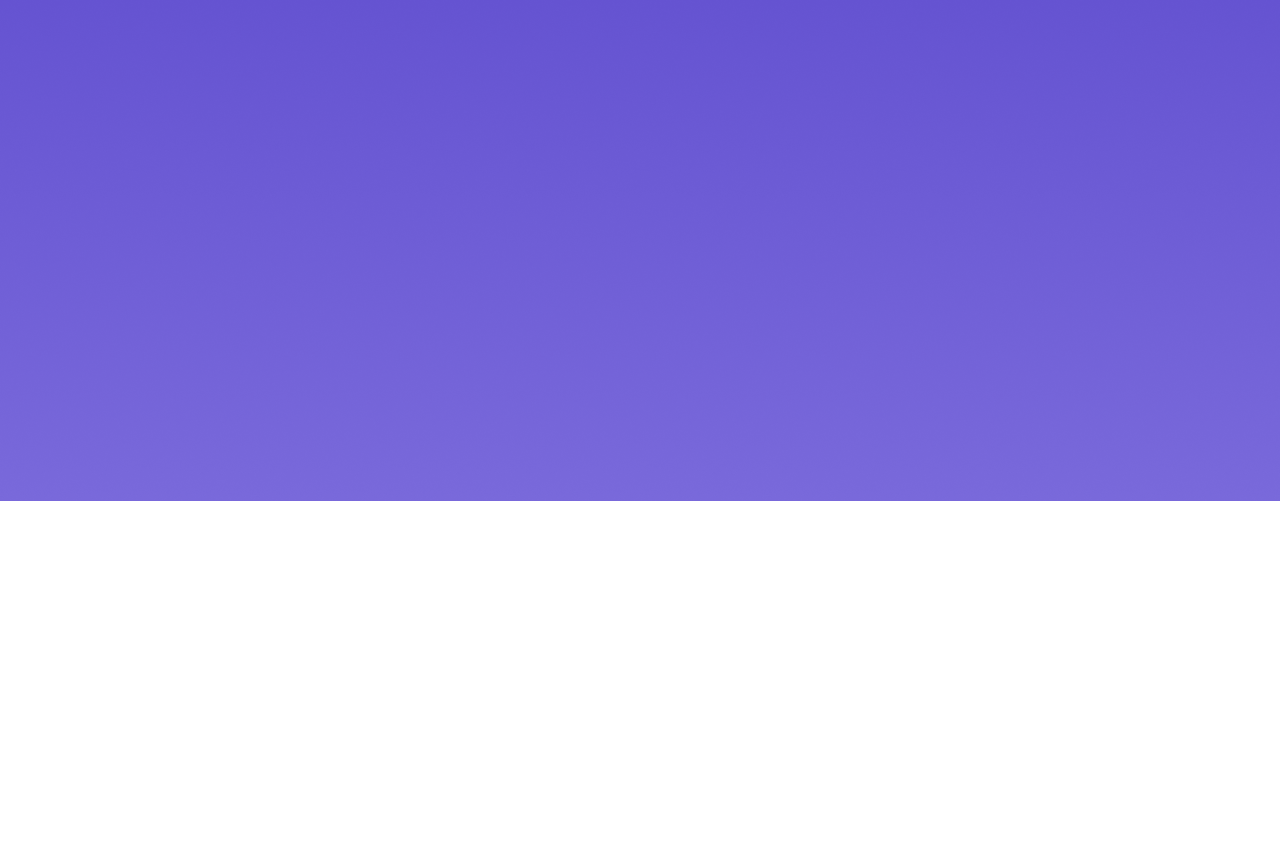
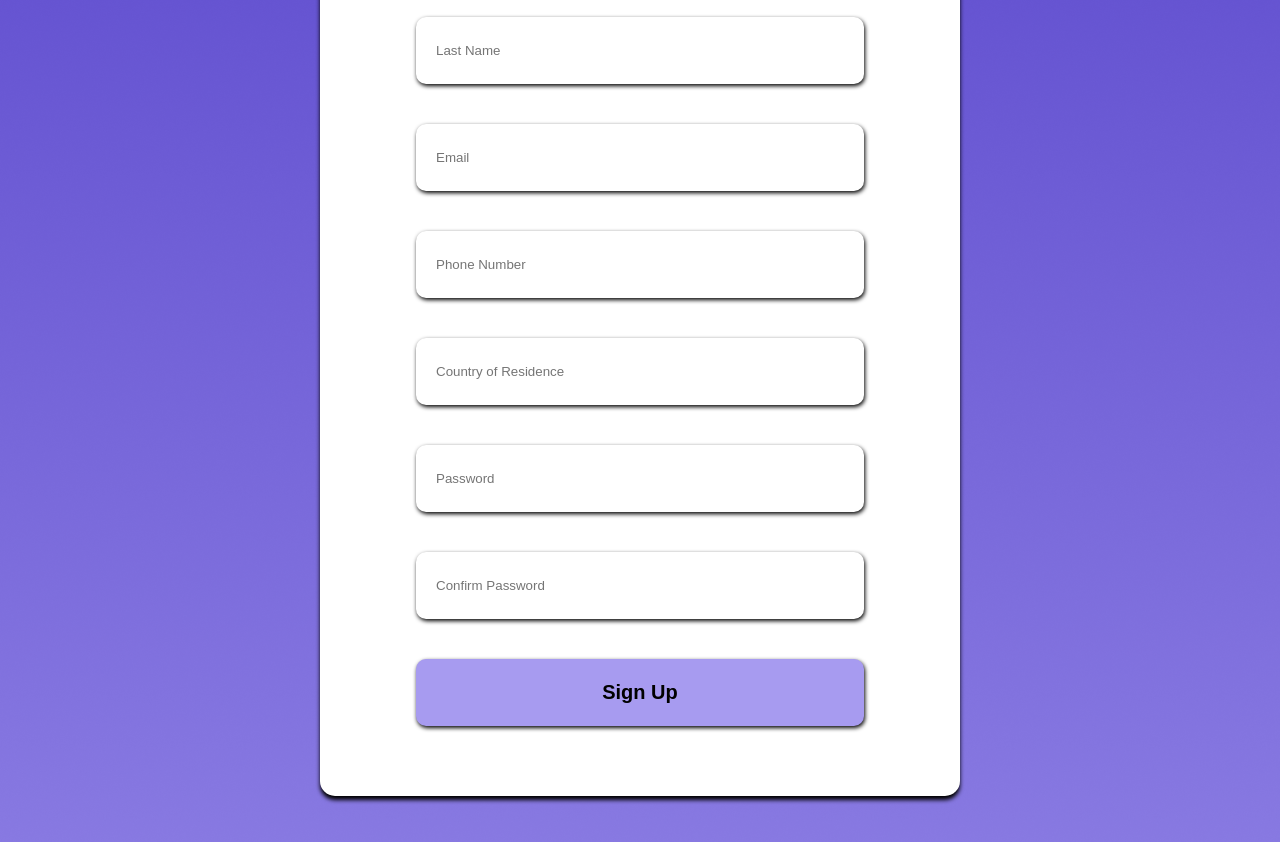
Before and after one commit to Codiadem/i-Jobs, a React (Vite) app: page /sign-up in a window 1280 px wide. Shown: the part 400-1242 px from the top of the page. Before the commit the page ends 901 px from the top, so only its background shows below. Built offline with nearby package versions, Linux system fonts and the light colour scheme.

Commit message:
feat: change font and updated sign up page with form.

```diff
--- a/src/index.css
+++ b/src/index.css
@@ -2,6 +2,7 @@
   box-sizing: border-box;
   margin: 0;
   padding: 0;
+  font-family: "Inter" sans-serif;
 }
 
 body {
@@ -9,8 +10,6 @@ body {
 }
 
 :root {
-  --font-family: Inter, system-ui, Avenir, Helvetica, Arial, sans-serif;
-
   /* Reuseable Colours */
   --darkblue: #4231a6;
   --light-grey: #e2e1e2;
@@ -40,7 +39,7 @@ body {
   display: block;
   width: 80%;
   height: 67px;
-  margin: 20px auto;
+  margin: 30px auto;
   border: none;
   border-radius: 10px;
   background-color: var(--button-colour);
--- a/src/pages/Login.jsx
+++ b/src/pages/Login.jsx
@@ -8,9 +8,10 @@ function Login() {
     <>
       <div className="login-body">
         <div className="box">
+          <div className="boxes"></div>
           <div className="card boxes">
+            <h1 className="login">Login</h1>
             <form action="">
-              <h1 className="login">Login</h1>
               <div className="login-input">
                 <input type="email" placeholder="Email" required />
                 <input type="text" placeholder="Password" required />
--- a/src/pages/SignUp.jsx
+++ b/src/pages/SignUp.jsx
@@ -5,11 +5,33 @@ function SignUp() {
   return (
     <>
       <div className="login-body">
-        <div className="sign-up-form card">
-          <form action="">
-            <h1 className="login">Sign Up</h1>
-            <input type="text" placeholder="First Name" required />
-          </form>
+        <div className="box">
+          <div className="boxes"></div>
+          <div className="card boxes">
+            <form action="">
+              <h1 className="login">Sign Up</h1>
+              <div className="login-input">
+                <input type="text" placeholder="First Name" required />
+                <input type="text" placeholder="Last Name" required />
+                <input type="email" placeholder="Email" required />
+                <input type="number" placeholder="Phone Number" required />
+                <input
+                  type="text"
+                  placeholder="Country of Residence"
+                  required
+                />
+                <input type="password" placeholder="Password" required />
+                <input
+                  type="password"
+                  placeholder="Confirm Password"
+                  required
+                />
+              </div>
+            </form>
+            <button type="submit" className="btn btn-login">
+              Sign Up
+            </button>
+          </div>
         </div>
       </div>
     </>
--- a/src/style/login.css
+++ b/src/style/login.css
@@ -4,17 +4,20 @@
 }
 
 .login-body {
+  background-image: url(../images/sign-up-bg.png);
   min-height: 100vh;
-  margin-top: -30px;
-  /* background: linear-gradient(#5946cb, #bcb2fa); */
-  background-image: url(../images/sign-up-bg.png);
 }
 
+.box {
+  display: flex;
+  flex-direction: column;
+}
 .boxes {
-  margin-top: 50px;
+  margin-top: 30px;
 }
 
 .login {
+  font-family: Inter, sans-serif;
   font-size: 48px;
   text-align: center;
   margin: 10px 0 30px;
```
